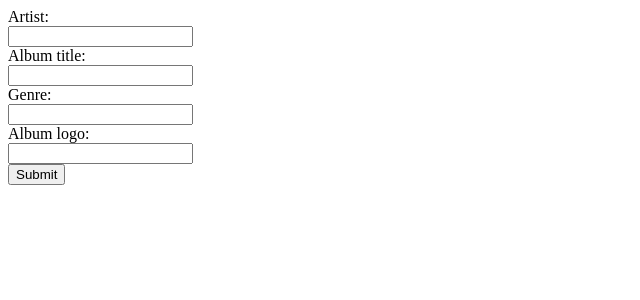
After one commit to tasnuvaleeya/website, a Django app: page /music/album/add/ in a window 1280 px wide. The commit adds this page. Shown: the top 300 px of the page, without its empty margins (0-640 px from the left). Run offline with Django 3.2, Linux system fonts and the light colour scheme.

Commit message:
Added generic view

```diff
--- a/music/models.py
+++ b/music/models.py
@@ -1,11 +1,14 @@
 from django.db import models
-
+from django.urls import reverse
 
 class Album(models.Model):
     artist = models.CharField(max_length=250)
     album_title = models.CharField(max_length=500)
     genre = models.CharField(max_length=200)
     album_logo = models.CharField(max_length=1000)
+
+    def get_absolute_url(self):
+        return reverse('music:detail', kwargs={'pk': self.pk})
 
     def __str__(self):
         return self.album_title + ' - ' + self.artist
--- /dev/null
+++ b/music/templates/music/album_form.html
@@ -0,0 +1,11 @@
+<form class="form-horizontal" method="post" action="" enctype="multipart/form-data">
+    {% csrf_token %}
+    {% include 'music/form-template.html' %}
+
+    <div class="form-group">
+        <div class="col-sm-offset-2 col-sm-10">
+            <button type="submit" class="btn btn-success" >Submit</button>
+
+        </div>
+    </div>
+</form>
--- /dev/null
+++ b/music/templates/music/form-template.html
@@ -0,0 +1,10 @@
+{% for field in form %}
+
+<div class="form-group">
+    <div class="col-sm-offset-2 col-sm-10">
+        <span class="text-danger">{{ field.errors }}</span>
+    </div>
+    <label class="contro-label col-sm-2">{{ field.label_tag }}</label>
+    <div class="col-sm-10">{{ field }}</div>
+</div>
+{% endfor %}
--- a/music/urls.py
+++ b/music/urls.py
@@ -1,7 +1,12 @@
 from django.conf.urls import url
-from .views import index, detail
-
+# from .views import index, detail
+from .views import AlbumDeatilView, IndexView, AlbumCreateView, AlbumDeleteView, AlbumUpdateView
+app_name = 'music'
 urlpatterns = [
-    url(r'^$', index, name='index'),
-    url(r'^(?P<album_id>[0-9]+)/$', detail, name="detail"),
+    url(r'^$', IndexView.as_view(), name='index'),
+    url(r'^(?P<pk>[0-9]+)/$', AlbumDeatilView.as_view(), name="detail"),
+    # url(r'^?P<album_id>[0-9]+/favourite/',favourite, name='favourite'),
+    url(r'^album/add/$', AlbumCreateView.as_view(), name='album-add'),
+    url(r'^album/(?P<pk>[0-9]+)/$', AlbumUpdateView.as_view(), name='album-update'),
+    url(r'^album/(?P<pk>[0-9]+)/delete/$', AlbumDeleteView.as_view(), name='album-delete'),
 ]
--- a/music/views.py
+++ b/music/views.py
@@ -3,22 +3,28 @@ from django.http import HttpResponse
 from django.shortcuts import render, get_object_or_404
 from .models import Album, Song
 from django.http import Http404
+from django.views.generic import ListView, DetailView, CreateView, DeleteView, UpdateView
+from django.urls import reverse_lazy
 
+class IndexView(ListView):
+    template_name = 'music/index.html'
+    context_object_name = 'all_albums'
 
-def index(request):
-    all_albums = Album.objects.all()
-    # template = loader.get_template('music/index.html')
-    context = {
-        'all_albums': all_albums,
-    }
+    def get_queryset(self):
+        return Album.objects.all()
 
-    return render(request,'music/index.html', context)
+class AlbumDeatilView(DetailView):
+    model = Album
+    template_name = 'music/detail.html'
 
+class AlbumCreateView(CreateView):
+    model = Album
+    fields = ['artist', 'album_title', 'genre', 'album_logo']
 
-def detail(request, album_id):
-    # try:
-    #     album = Album.objects.get(pk=album_id)
-    # except Album.DoesNotExist:
-    #     raise Http404("Album does not exist")
-    album = get_object_or_404(Album, pk=album_id)
-    return render(request, 'music/detail.html', {'album': album})
+class AlbumUpdateView(UpdateView):
+    model = Album
+    fields = ['artist', 'album_title', 'genre', 'album_logo']
+
+class AlbumDeleteView(DeleteView):
+    model = Album
+    success_url = reverse_lazy('music:index')
--- a/website/urls.py
+++ b/website/urls.py
@@ -15,7 +15,6 @@ Including another URLconf
 """
 from django.conf.urls import url, include
 from django.contrib import admin
-app_name = 'music'
 
 urlpatterns = [
     url(r'^admin/', admin.site.urls),
```
Also changed, not shown: music/templates/music/album_confirm_delete.html (added, +10 -0 lines), music/templates/music/detail.html (+24 -3 lines), website/settings.py (+13 -0 lines).
